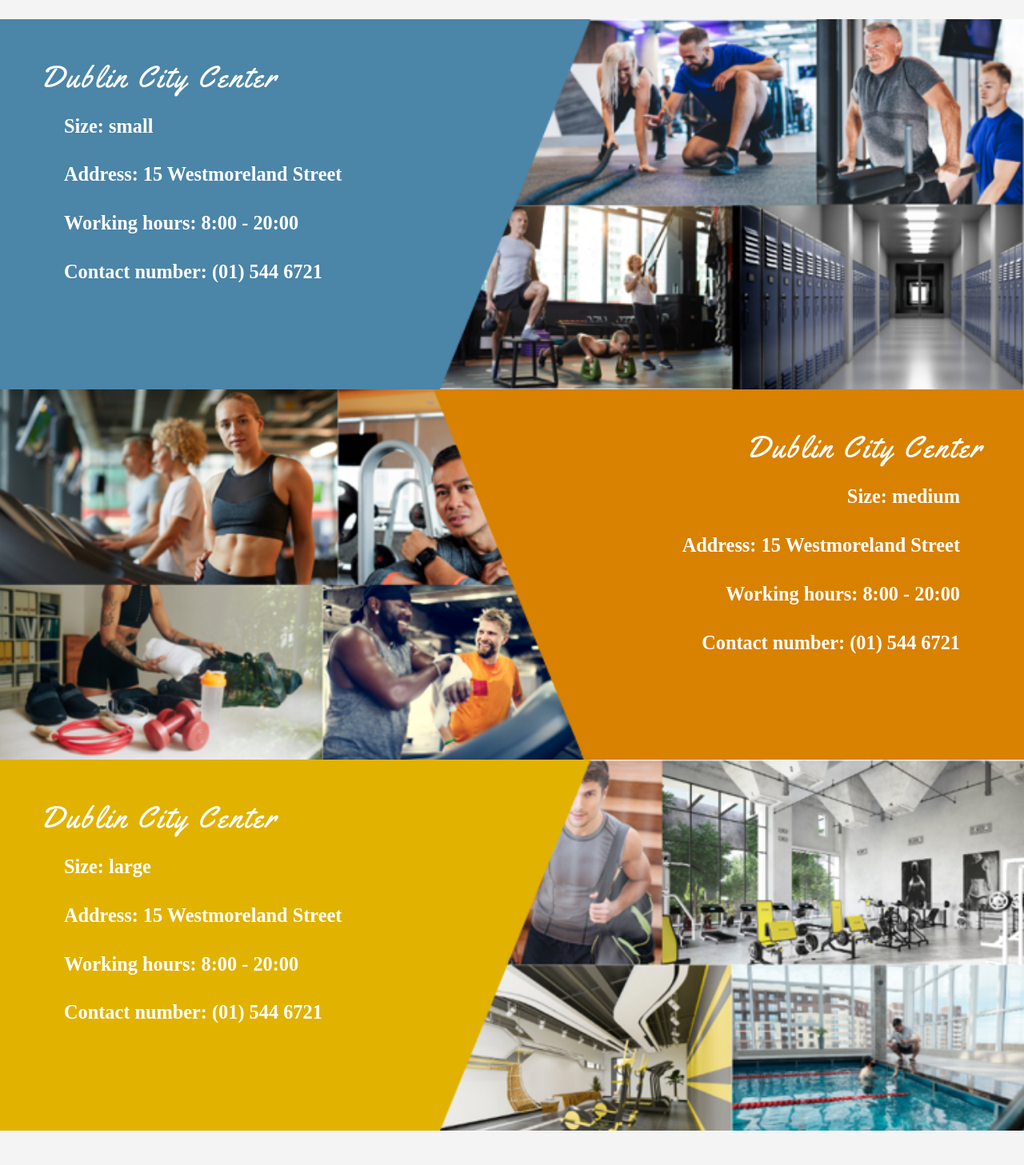
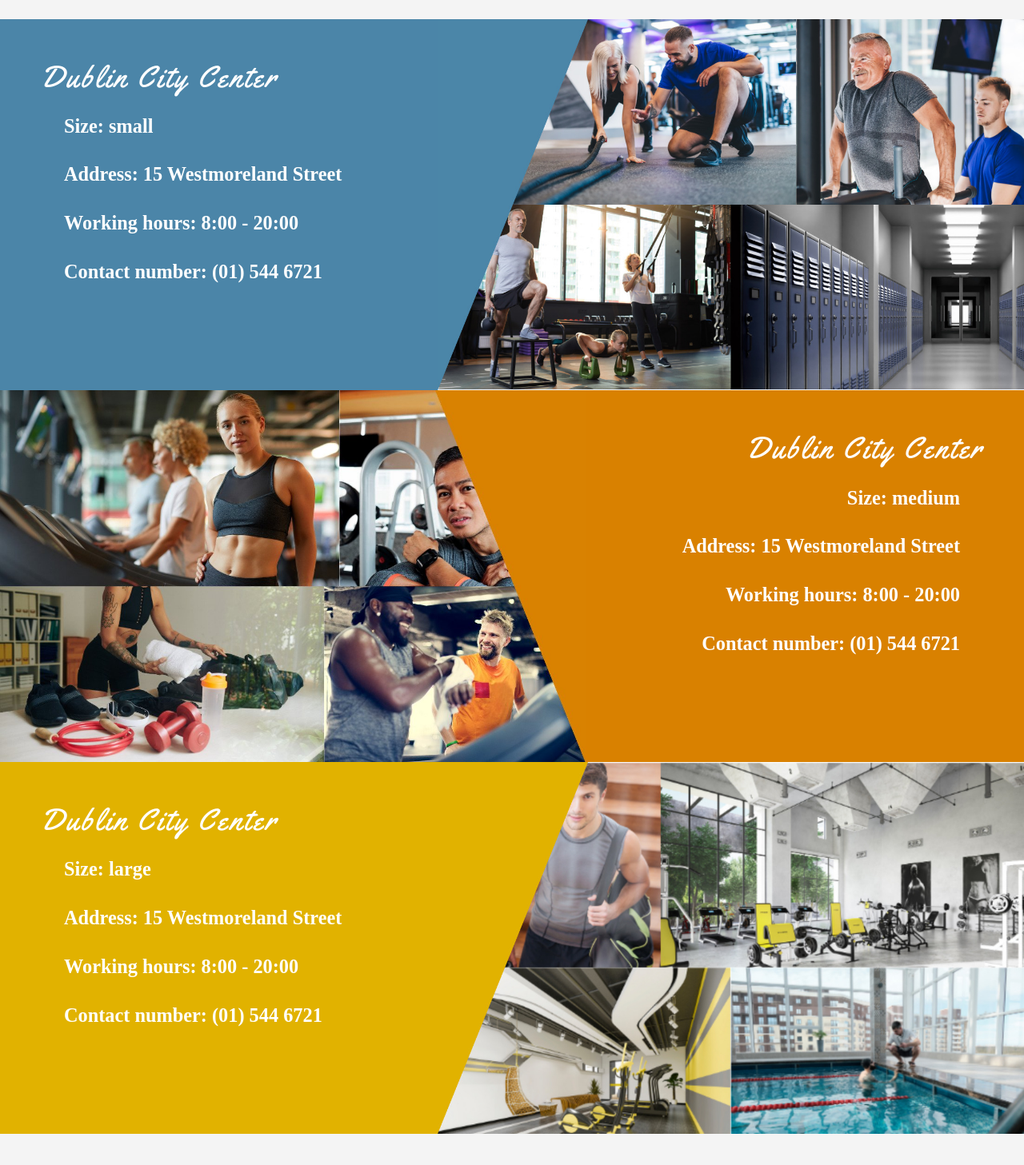
Before and after one commit to ihitrec/King-Gym, a plain HTML site: page index.html in a window 1280 px wide. Shown: the part 745-2202 px from the top of the page at 80% size. Drawn offline with nearby package versions, Linux system fonts and the light colour scheme; a web font is replaced by a local one.

Commit message:
Location images optimised, README updated

```diff
--- a/assets/css/style.css
+++ b/assets/css/style.css
@@ -116,7 +116,7 @@ h1 span {
 .location-text-right {
   float: left;
   color: white;
-  width: 43%;
+  width: 42.7%;
   text-align: left;
   margin-top: 50px;
 }
@@ -151,7 +151,7 @@ h1 span {
 
 .desktop-location-right,
 .desktop-location-left {
-  width: 57%;
+  width: 57.3%;
   height: auto;
 }
 .mobile-location-img {
@@ -186,7 +186,6 @@ h1 span {
   }
   .navbar-collapse {
     background-color: #333;
-    /* important fixes load glitch */
     height: 100vh !important;
   }
   li a {
--- a/index.html
+++ b/index.html
@@ -2,6 +2,7 @@
 <html lang="en">
   <head>
     <meta charset="UTF-8" />
+    <meta name="description" content="Gyms in Dublin with high quality equipment and a friendly atmosphere. All skill and fitness levels welcome! Book a free training." />
     <meta name="viewport" content="width=device-width, initial-scale=1.0" />
     <link rel="stylesheet" href="https://cdn.jsdelivr.net/npm/bootstrap@4.5.3/dist/css/bootstrap.min.css" integrity="sha384-TX8t27EcRE3e/ihU7zmQxVncDAy5uIKz4rEkgIXeMed4M0jlfIDPvg6uqKI2xXr2" crossorigin="anonymous" />
     <link rel="stylesheet" href="assets/css/style.css" />
@@ -54,7 +55,7 @@
               Contact number: (01) 544 6721
             </p>
           </div>
-          <img class="desktop-location-right" src="assets/images/blue-location.png" alt="" />
+          <img class="desktop-location-right" src="assets/images/blue-location.jpg" alt="" />
           <img class="mobile-location-img" src="assets/images/blue-location-mobile.jpg" />
         </div>
         <div class="location2">
@@ -67,8 +68,8 @@
               Contact number: (01) 544 6721
             </p>
           </div>
-          <img class="desktop-location-left" src="assets/images/orange-location.png" alt="" />
-          <img class="mobile-location-img" src="assets/images/orange-location-mobile.png" />
+          <img class="desktop-location-left" src="assets/images/orange-location.jpg" alt="" />
+          <img class="mobile-location-img" src="assets/images/orange-location-mobile.jpg" />
         </div>
         <div class="location3">
           <div class="location-text-left">
@@ -80,8 +81,8 @@
               Contact number: (01) 544 6721
             </p>
           </div>
-          <img class="desktop-location-right" src="assets/images/yellow-location.png" alt="" />
-          <img class="mobile-location-img" src="assets/images/yellow-location-mobile.png" />
+          <img class="desktop-location-right" src="assets/images/yellow-location.jpg" alt="" />
+          <img class="mobile-location-img" src="assets/images/yellow-location-mobile.jpg" />
         </div>
       </section>
     </main>
```
Also changed, not shown: assets/images/blue-location-mobile.jpg, assets/images/blue-location.jpg (added), assets/images/blue-location.png (deleted), assets/images/orange-location-mobile.jpg (added), assets/images/orange-location-mobile.png (deleted), assets/images/orange-location.jpg (added), assets/images/orange-location.png (deleted), assets/images/yellow-location-mobile.jpg (added), assets/images/yellow-location-mobile.png (deleted), assets/images/yellow-location.jpg (added), assets/images/yellow-location.png (deleted), 1 other file.
